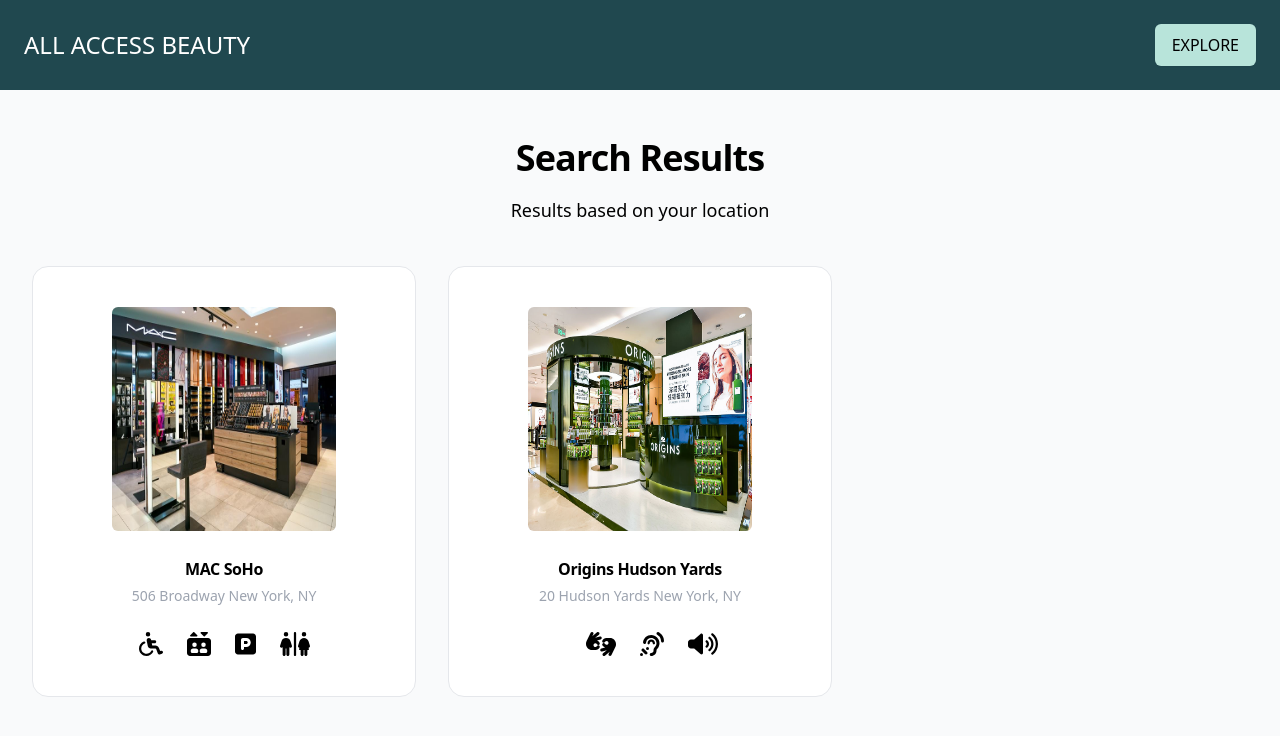
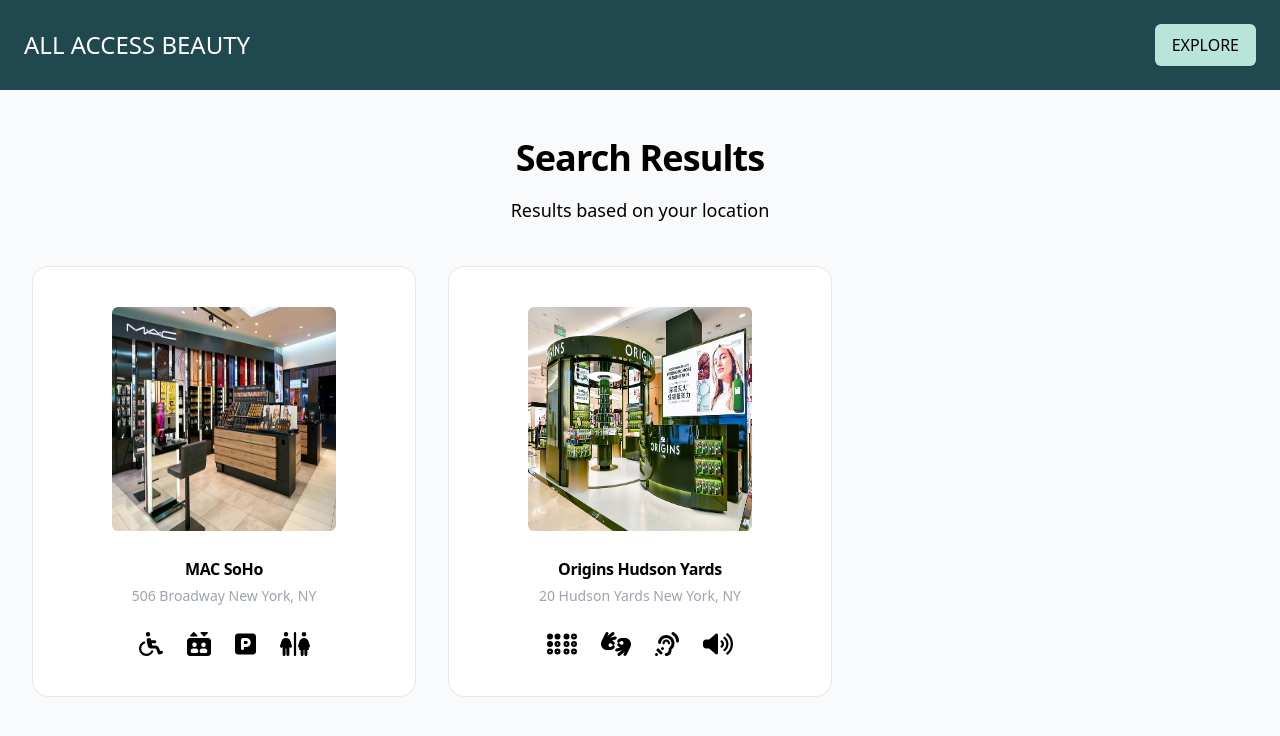
Before and after one commit to johnfarese/all-access-beauty, a React (Vite) app in the folder frontend/: page /stores in a window 1280 px wide. Shown: the top 736 px of the page. Built offline with nearby package versions, Linux system fonts and the light colour scheme.

Commit message:
Add braille icon

```diff
--- a/frontend/src/routes/stores/storeList/AccessibleFeatures.jsx
+++ b/frontend/src/routes/stores/storeList/AccessibleFeatures.jsx
@@ -6,7 +6,8 @@ import {
     faHandsAslInterpreting,
     faRestroom,
     faParking,
-    faElevator
+    faElevator,
+    faBraille
 } from '@fortawesome/free-solid-svg-icons';
 
 const featuresMap = {
@@ -16,7 +17,8 @@ const featuresMap = {
     'Sign language': faHandsAslInterpreting,
     'Accessible restroom': faRestroom,
     'Accessible parking': faParking,
-    'Elevator access': faElevator
+    'Elevator access': faElevator,
+    'Braille': faBraille
 };
 
 const AccessibleFeatures = (props) => {
```
